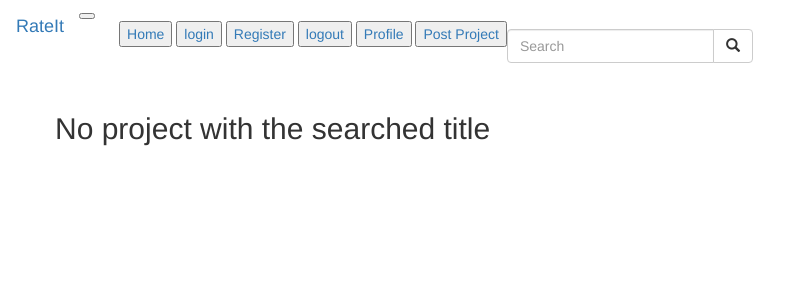
After one commit to eliki-hue/projects_review, a Django app: page /search/ in a window 1280 px wide. The commit adds this page. Shown: the top 300 px of the page, without its empty margins (0-799 px from the left). Run offline with Django 4.2, Linux system fonts and the light colour scheme; some libraries are stand-ins or nearby versions.

Commit message:
added search functionality

```diff
--- a/myRateit/templates/navbar.html
+++ b/myRateit/templates/navbar.html
@@ -29,6 +29,16 @@
           </button>
 
       </ul>
+      <form class="navbar-form" role="search"  action="{% url 'search_results' %}">
+
+        <div class="input-group">
+          <input type="text" class="form-control" placeholder="Search " name="search_term">
+          <div class="input-group-btn">
+            <button class="btn btn-default" type="submit">  <i class="glyphicon glyphicon-search"></i></button>
+          </div>
+          </div>
+
+      </form>
     </div>
   </div>
 </nav>
--- /dev/null
+++ b/myRateit/templates/search.html
@@ -0,0 +1,35 @@
+{%extends 'base.html'%}
+{% block content %}
+<div class="container">
+
+  <div class="row">
+    <!-- {% if search_result%}
+      <h2> {{message}}</h2>
+    {% else %}
+      <h2> {{message}}</h2>
+    {% endif %}
+
+  </div> -->
+
+
+
+  <!-- {{message}} -->
+
+  {% if search_result %}
+  <div class="row">
+      {{message}}
+
+    <div class="col-xs-6 col-sm-6 col-md-6 col-lg-6">
+      <img src="{{search_result.landing_page.url}}" class="img-responsive" alt="Image">
+    </div>
+    <h3><strong>Title: </strong> {{search_result.title}}</h3>
+    <h3> <strong> Description:</strong> {{search_result.description}}</h3>
+    <h3><strong>Author: </strong>{{search_result.author}}</h3>
+    <h3><strong>Rating: </strong>{{search_result.score}}</h3>
+    {% else %}
+
+    <h2>No project with the searched title</h2>
+  {% endif %}
+  </div>
+</div>
+{% endblock %}
--- a/myRateit/urls.py
+++ b/myRateit/urls.py
@@ -14,5 +14,6 @@ urlpatterns=[
     path("details/<int:pk>",views.project_details,name='project_details'),
     path('rate/', views.rate_project, name='rate_project' ),
     path('api/projects', views.ProjectList.as_view()),
-    path('api/project/project-id/<int:pk>[0-9]+)', views.ProfileDescription.as_view())
+    path('api/project/project-id/<int:pk>[0-9]+)', views.ProfileDescription.as_view()),
+    path('search/', views.search_results, name='search_results'),
 ]
--- a/myRateit/views.py
+++ b/myRateit/views.py
@@ -1,5 +1,6 @@
 from email import message
 from multiprocessing import AuthenticationError
+from urllib import response
 from django.shortcuts import redirect, render
 from .models import Project, Profile,Likes
 from django.contrib.auth import login, authenticate
@@ -167,8 +168,11 @@ def rate_project(request):
         project_id =request.POST.get('project_id')
         val =request.POST.get('val_num')
         obj =Project.objects.get(id= project_id)
-        obj.score =val
+        current_votes=obj.score
+        adding= (current_votes + int(val))/2
+        obj.score =adding
         obj.save()
+        home()
         return JsonResponse({'success':'true', 'score':val}, safe =False)
     return JsonResponse({'success':'false'})
 
@@ -191,3 +195,22 @@ class ProfileDescription(APIView):
         profile = self.get_profile(pk)
         serializers = ProfileSerializer(profile)
         return Response(serializers.data)
+
+
+def search_results(request):
+
+    if 'search_term' in request.GET and request.GET["search_term"]:
+        search_term = request.GET.get("search_term")
+        try:
+            searched_result = Project.search(search_term)
+            message = f"Found searched project by title {search_term}"
+        except Project.DoesNotExist:
+             message="No project with that title please try a different title."
+             return render(request, 'NotFound.html',{'message':message})
+
+
+        return render(request, 'search.html',{'message':message,"search_result": searched_result})
+
+    else:
+        message = "You haven't searched for any category"
+        return render(request, 'search.html',{"message":message})
--- a/static/main.js
+++ b/static/main.js
@@ -242,7 +242,7 @@ arr.forEach(item=> item.addEventListener('mouseover',(event)=>{
             },
             success:function(response){
                 console.log(response)
-                confirmBox.innerHTML='<h3>Successfuly rated</h3>'
+                confirmBox.innerHTML='<h3>Successfuly rated with {val_num}</h1>'
             },
             error:function(error){
                 consolee.log(error)
```
Also changed, not shown: myRateit/models.py (+6 -1 lines), myRateit/templates/NotFound.html (added, +10 -0 lines), myRateit/templates/project_details.html (+22 -4 lines).
